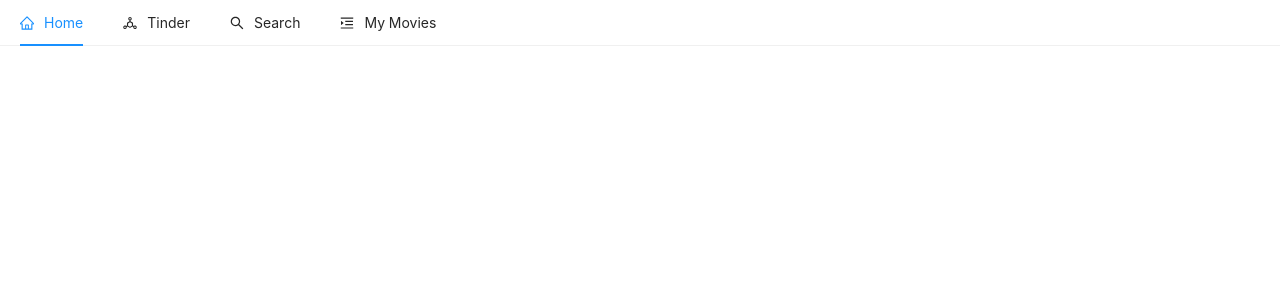
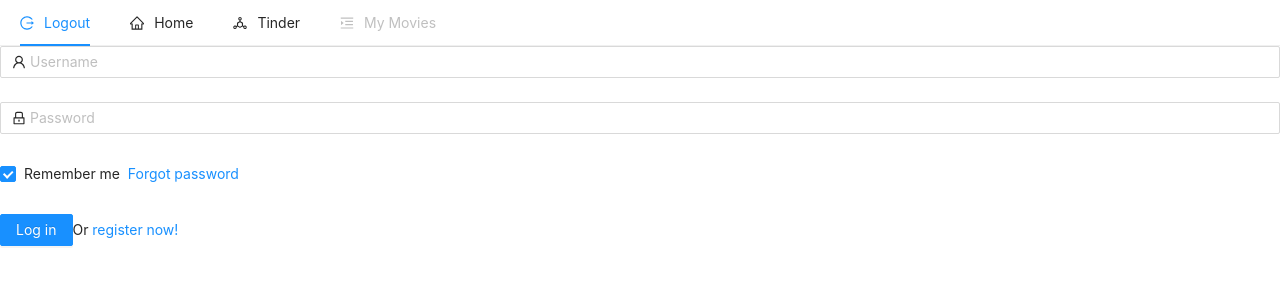
Before and after one commit to jsonthany/movie_tinder, a React (Create React App) app in the folder frontend/: page /login in a window 1280 px wide. Shown: the top 300 px of the page. Built offline with nearby package versions, Linux system fonts and the light colour scheme; no server answers.

Commit message:
updated front end to have login and logout page and started firebase

```diff
--- a/frontend/package.json
+++ b/frontend/package.json
@@ -10,6 +10,7 @@
     "@testing-library/react": "^11.2.7",
     "@testing-library/user-event": "^12.8.3",
     "antd": "^4.16.10",
+    "firebase": "^9.0.2",
     "react": "^17.0.2",
     "react-dom": "^17.0.2",
     "react-router-dom": "^5.2.0",
--- a/frontend/src/App.js
+++ b/frontend/src/App.js
@@ -2,6 +2,7 @@ import { useState, useEffect } from 'react';
 import Navbar from './components/NavBar/Navbar';
 import Search from './components/Search/Search';
 import Tinder from './components/Tinder/Tinder';
+import Login from './components/LogIn/Login';
 import Youtube from 'react-youtube';
 import { BrowserRouter as Router, Route, Switch } from 'react-router-dom';
 
@@ -122,6 +123,7 @@ function App() {
     <Router>
       <Navbar />
       <Switch>
+        <Route exact path='/login' render={ Login } />
         <Route exact path='/' render={
           props => (<Search searchfn={ onSubmitHandler }
                             movies={ movies }
--- /dev/null
+++ b/frontend/src/components/LogIn/Login.js
@@ -0,0 +1,57 @@
+import { Form, Input, Button, Checkbox } from 'antd';
+import { UserOutlined, LockOutlined } from '@ant-design/icons';
+
+const Login = () => {
+
+    const onFinish = (values) => {
+        console.log('Received values of form: ', values);
+    }
+
+    return (
+        <Form
+            name="normal_login"
+            className="login-form"
+            initialValues={{ remember: true }}
+            onFinish={onFinish}
+        >
+
+            <Form.Item
+                name="username"
+                rules={[{ required: true, message: 'Please input your Username!' }]}
+            >
+                <Input prefix={<UserOutlined className="site-form-item-icon" />} placeholder="Username" />
+            </Form.Item>
+
+            <Form.Item
+                name="password"
+                rules={[{ required: true, message: 'Please input your Password!' }]}
+            >
+                <Input
+                    prefix={<LockOutlined className="site-form-item-icon" />}
+                    type="password"
+                    placeholder="Password"
+                />
+            </Form.Item>
+
+            <Form.Item>
+                <Form.Item name="remember" valuePropName="checked" noStyle>
+                    <Checkbox>Remember me</Checkbox>
+                </Form.Item>
+
+                <a className="login-form-forgot" href="">
+                Forgot password
+                </a>
+            </Form.Item>
+
+            <Form.Item>
+                <Button type="primary" htmlType="submit" className="login-form-button">
+                    Log in
+                </Button>
+                Or <a href="">register now!</a>
+            </Form.Item>
+
+        </Form>
+    )
+}
+
+export default Login
--- a/frontend/src/components/NavBar/Navbar.js
+++ b/frontend/src/components/NavBar/Navbar.js
@@ -1,33 +1,60 @@
 import './Navbar.css';
 import 'antd/dist/antd.css';
 import { Menu } from 'antd';
-import { HomeOutlined, DeploymentUnitOutlined, SearchOutlined, MenuUnfoldOutlined } from '@ant-design/icons';
+import { HomeOutlined, DeploymentUnitOutlined, LoginOutlined, LogoutOutlined, MenuUnfoldOutlined } from '@ant-design/icons';
 import { Link } from "react-router-dom";
 
 const Navbar = () => {
 
     return (
+
         <Menu mode="horizontal" className='nav_bar'>
+
+            {
+                false ?
+                    <Menu.Item key="login" icon={<LoginOutlined />}>
+                        <Link to='/login'>
+                            Login
+                        </Link>
+                    </Menu.Item>
+                    :
+                    <Menu.Item key="logout" icon={<LogoutOutlined />}>
+                        <Link to='/login'>
+                            Logout
+                        </Link>
+                    </Menu.Item>
+            }
+
+
             <Menu.Item key="home" icon={<HomeOutlined />}>
                 <Link to='/'>
                     Home
                 </Link>
             </Menu.Item>
+
             <Menu.Item key="tinder" icon={<DeploymentUnitOutlined />}>
                 <Link to='/movie_tinder'>
                     Tinder
                 </Link>
             </Menu.Item>
-            <Menu.Item key="search" icon={<SearchOutlined />}>
-                {/* <Link to='/search'> */}
-                    Search
-                {/* </Link> */}
-            </Menu.Item>
-            <Menu.Item key="mymovies" icon={<MenuUnfoldOutlined />}>
-                {/* <Link to='/my_movies'> */}
-                    My Movies
-                {/* </Link> */}
-            </Menu.Item>
+
+
+
+            {
+                false ?
+                    <Menu.Item key="mymovies" icon={<MenuUnfoldOutlined />}>
+                        {/* <Link to='/my_movies'> */}
+                            My Movies
+                        {/* </Link> */}
+                    </Menu.Item>
+                        :
+                    <Menu.Item key="mymovies" disabled icon={<MenuUnfoldOutlined />}>
+                        {/* <Link to='/my_movies'> */}
+                            My Movies
+                        {/* </Link> */}
+                    </Menu.Item>
+            }
+
         </Menu>
     )
 }
```
Also changed, not shown: frontend/src/firebase.js (added, +15 -0 lines), frontend/src/components/LogOut/Logout.js (added), 2 other files (tests, documents, lock files or other folders).
